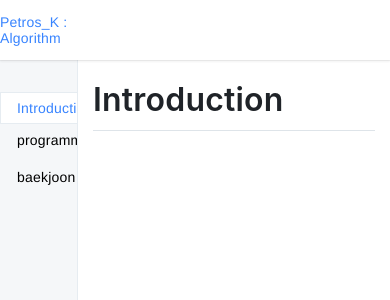
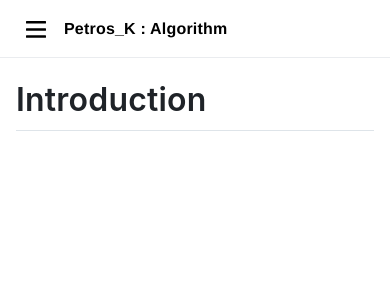
Before and after one commit to soung0911/algorithm, a React (Create React App) app: page /#/ in a window 390 px wide. Shown: the top 300 px of the page. Built offline with nearby package versions, Linux system fonts and the light colour scheme.

Commit message:
반응형 css 변경

```diff
--- a/src/App.js
+++ b/src/App.js
@@ -3,13 +3,24 @@ import { HashRouter } from 'react-router-dom';
 import { GlobalStyles, Sidebar, Section, Header, Router } from 'components';
 
 class App extends Component {
+  constructor(props) {
+    super(props);
+    this.state = {
+      open: false,
+    };
+  }
+
+  setOpen = () => {
+    this.setState({ open: !this.state.open });
+  };
+
   render() {
     return (
       <>
         <HashRouter>
           <GlobalStyles />
-          <Header />
-          <Sidebar />
+          <Header open={this.state.open} setOpen={this.setOpen} />
+          <Sidebar open={this.state.open} />
           <Section>
             <Router />
           </Section>
--- a/src/components/GlobalStyles.js
+++ b/src/components/GlobalStyles.js
@@ -10,14 +10,13 @@ export default createGlobalStyle`
 		color:inherit;
 	}
 	* {
-		box-sizing:border-box;
 	}
 
 	body {
 		text-rendering: optimizeLegibility;
-    font-family: helvetica neue,Helvetica,Arial,sans-serif;
-    font-size: 14px;
-    letter-spacing: .2px;
+		font-family: helvetica neue,Helvetica,Arial,sans-serif;
+		font-size: 14px;
+		letter-spacing: .2px;
 		height: 100%;
 	}
 `;
--- a/src/components/Header/index.js
+++ b/src/components/Header/index.js
@@ -2,36 +2,74 @@ import React from 'react';
 import { Link } from 'react-router-dom';
 import styled from 'styled-components';
 
-const Container = styled.div`
-  width: 100%;
-  height: 60px;
-  z-index: 2000;
-  box-shadow: 0 2px 2px rgba(0, 0, 0, 0.05), 0 1px 0 rgba(0, 0, 0, 0.05);
+const Container = styled.header`
+  right: 0;
+  height: 3.6rem;
+  background-color: white;
+  box-sizing: border-box;
+  border-bottom: 1px solid #eaecef;
   position: fixed;
-  background-color: white;
+  top: 0;
+  left: 0;
+  padding: 0.7rem 1.5rem;
+  line-height: 2.2rem;
+  z-index: 20;
+  @media (max-width: 719px) {
+    padding-left: 4rem;
+  }
 `;
 
-const Title = styled.div`
-  width: 20%;
-  height: 100%;
-  display: flex;
+const Button = styled.div`
+  cursor: pointer;
+  display: none;
+  width: 1.25rem;
+  height: 1.25rem;
+  position: absolute;
+  padding: 0.6rem;
+  top: 0.5rem;
+  left: 1rem;
+  @media (max-width: 719px) {
+    display: block;
+  }
+`;
+
+const Title = styled.span`
+  font-size: 1rem;
+  font-weight: 600;
+  color: #000;
   position: relative;
-  align-items: center;
-  justify-content: center;
   :hover {
     color: rgb(56, 132, 255);
     cursor: pointer;
   }
+  @media (max-width: 719px) {
+    width: calc(100vw - 9.4rem);
+    overflow: hidden;
+    white-space: nowrap;
+    text-overflow: ellipsis;
+  }
 `;
 
-function Header() {
+function Header({ open, setOpen }) {
   return (
     <Container>
-      <Title>
-        <Link to={'/'} replace>
-          Petros_K : Algorithm
-        </Link>
-      </Title>
+      <Button open={open} onClick={() => setOpen()}>
+        <svg
+          xmlns="http://www.w3.org/2000/svg"
+          aria-hidden="true"
+          role="img"
+          viewBox="0 0 448 512"
+          className="icon"
+        >
+          <path
+            fill="currentColor"
+            d="M436 124H12c-6.627 0-12-5.373-12-12V80c0-6.627 5.373-12 12-12h424c6.627 0 12 5.373 12 12v32c0 6.627-5.373 12-12 12zm0 160H12c-6.627 0-12-5.373-12-12v-32c0-6.627 5.373-12 12-12h424c6.627 0 12 5.373 12 12v32c0 6.627-5.373 12-12 12zm0 160H12c-6.627 0-12-5.373-12-12v-32c0-6.627 5.373-12 12-12h424c6.627 0 12 5.373 12 12v32c0 6.627-5.373 12-12 12z"
+          ></path>
+        </svg>
+      </Button>
+      <Link to={'/'} replace>
+        <Title>Petros_K : Algorithm</Title>
+      </Link>
     </Container>
   );
 }
--- a/src/components/Section/index.js
+++ b/src/components/Section/index.js
@@ -1,16 +1,19 @@
 import React from 'react';
 import styled from 'styled-components';
 
-const Container = styled.div`
-  margin-left: 20%;
-  top: 60px;
-  position: relative;
+const Container = styled.section`
+  padding-bottom: 2rem;
+  display: block;
+  padding-left: 16.5rem;
+  @media (max-width: 719px) {
+    padding-left: 0;
+  }
 `;
 
-const Article = styled.div`
-  max-width: 900px;
+const Article = styled.article`
+  max-width: 740px;
   margin: 0 auto;
-  padding: 20px 15px 40px;
+  padding: 5rem 1rem;
 `;
 
 function Section({ children }) {
--- a/src/components/Sidebar/index.js
+++ b/src/components/Sidebar/index.js
@@ -3,18 +3,24 @@ import styled from 'styled-components';
 import { Tree } from 'components';
 import { dataApi } from '../../api';
 
-const Aside = styled.div`
-  overflow-y: auto;
+const Aside = styled.aside`
   position: fixed;
-  top: 60px;
+  width: 16.5rem;
+  top: 3.6rem;
+  left: 0;
   bottom: 0;
-  width: 20%;
-  padding-top: 32px;
   background-color: #f5f7f9;
   border-right: 1px solid #e6ecf1;
+  padding-top: 1rem;
+  margin: 0;
+  overflow-y: auto;
+  @media (max-width: 719px) {
+    transform: ${({ open }) => (open ? 'translateX(0)' : 'translateX(-100%)')};
+    transition: transform 0.2s ease;
+  }
 `;
 
-function Sidebar() {
+function Sidebar({ open }) {
   const [data, setData] = useState([]);
 
   useEffect(() => {
@@ -26,7 +32,7 @@ function Sidebar() {
   }, []);
 
   return (
-    <Aside>
+    <Aside open={open}>
       {data.map((list, key) => {
         return <Tree key={key} list={list} />;
       })}
--- a/src/pages/Site/index.js
+++ b/src/pages/Site/index.js
@@ -2,7 +2,7 @@ import React, { useState, useEffect } from 'react';
 import { useParams } from 'react-router-dom';
 import styled from 'styled-components';
 import ReactMarkdown from 'react-markdown';
-import Card from 'components/Card';
+import { Card } from 'components';
 import { mdApi, dataApi } from '../../api';
 
 const Grid = styled.div`
```
